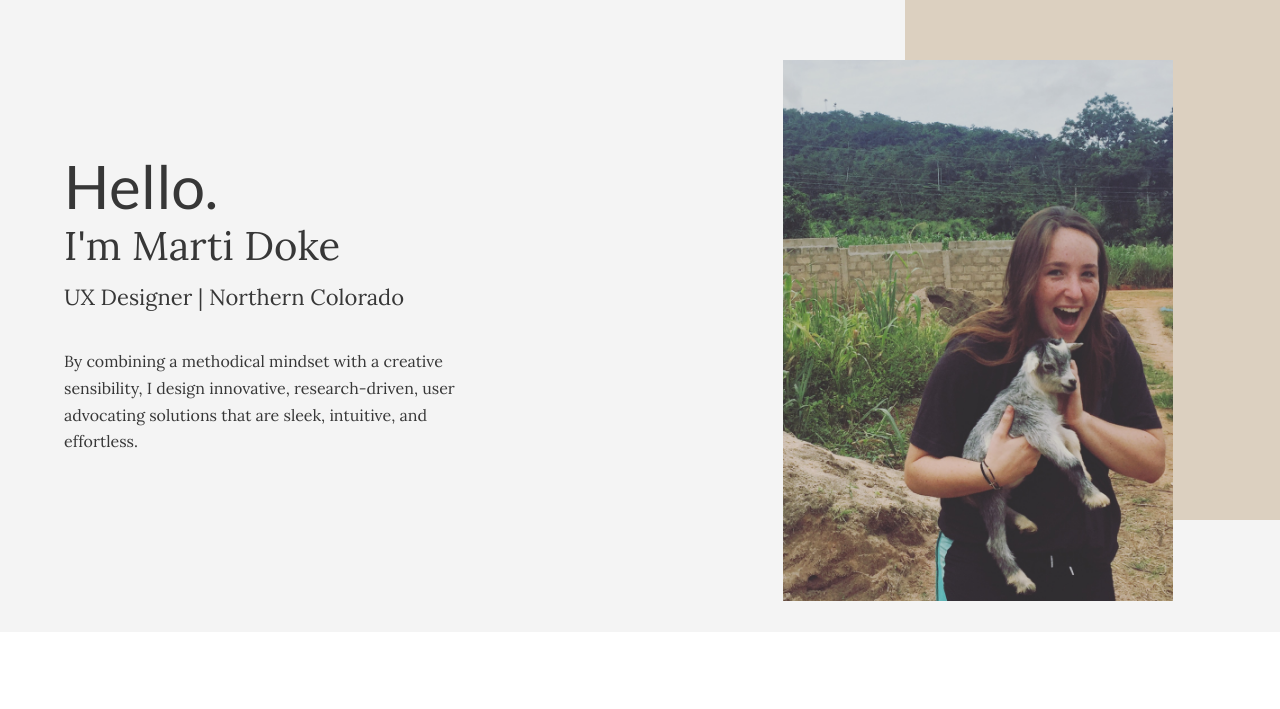
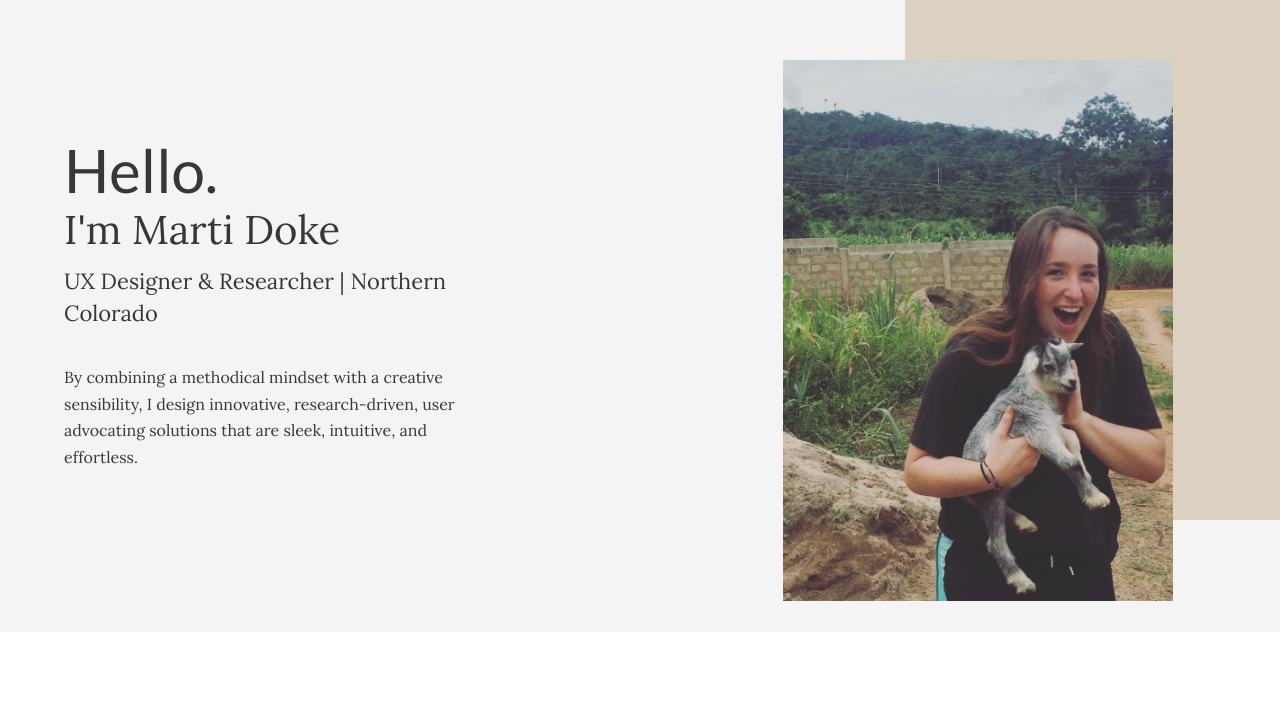
Before and after one commit to martidoke/Portfolio, a plain HTML site: page index.html in a window 1280 px wide. Shown: the part 80-789 px from the top of the page. Drawn offline with Linux system fonts and the light colour scheme.

Commit message:
title-to-design+research

```diff
--- a/index.html
+++ b/index.html
@@ -61,7 +61,7 @@
         <div class="intro">
           <div class="greeting">Hello.</div>
           <h1>I'm Marti Doke</h1>
-          <h2 class="thin">UX Designer | Northern Colorado</h2>
+          <h2 class="thin">UX Designer & Researcher | Northern Colorado</h2>
           <p>By combining a methodical mindset with a creative sensibility, I design innovative, research-driven, user advocating solutions that are sleek, intuitive, and effortless.</p>
         </div>
         <!-- intro image -->
```
